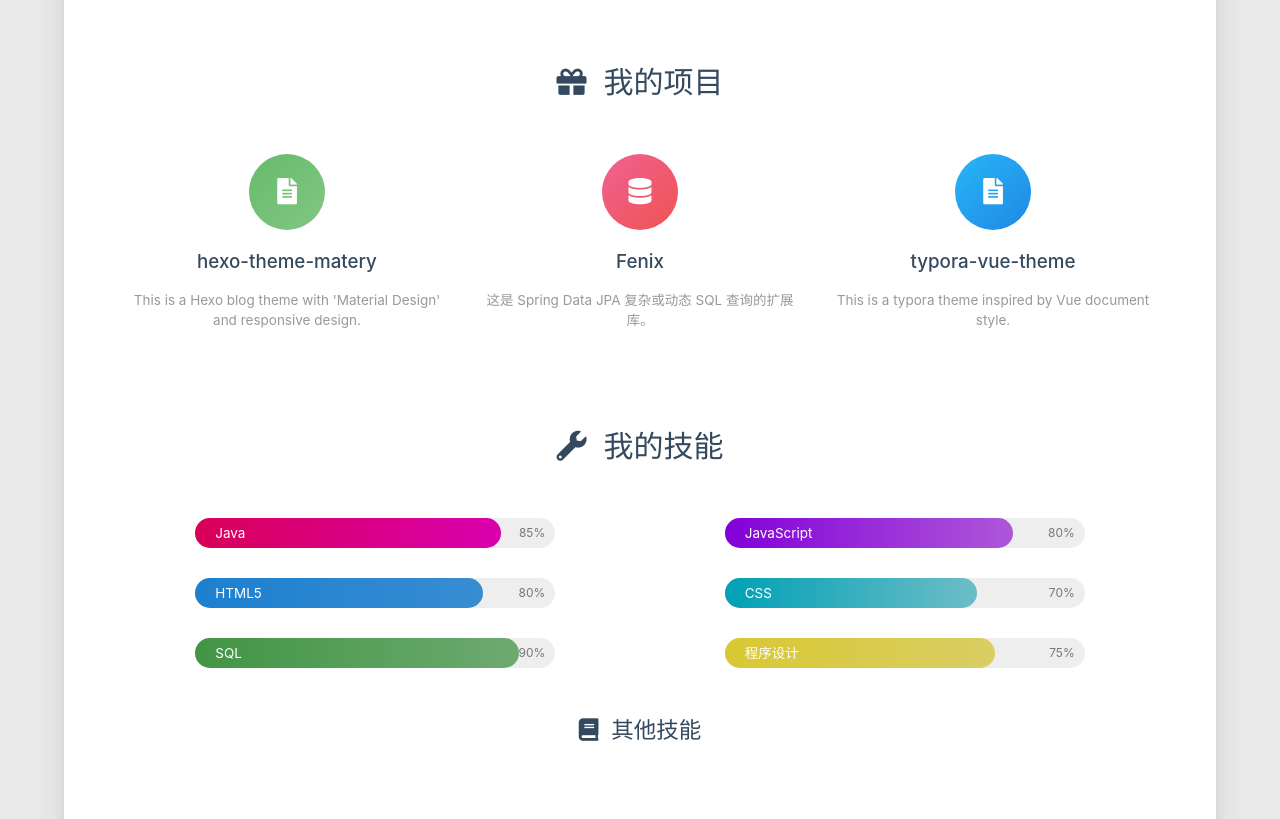
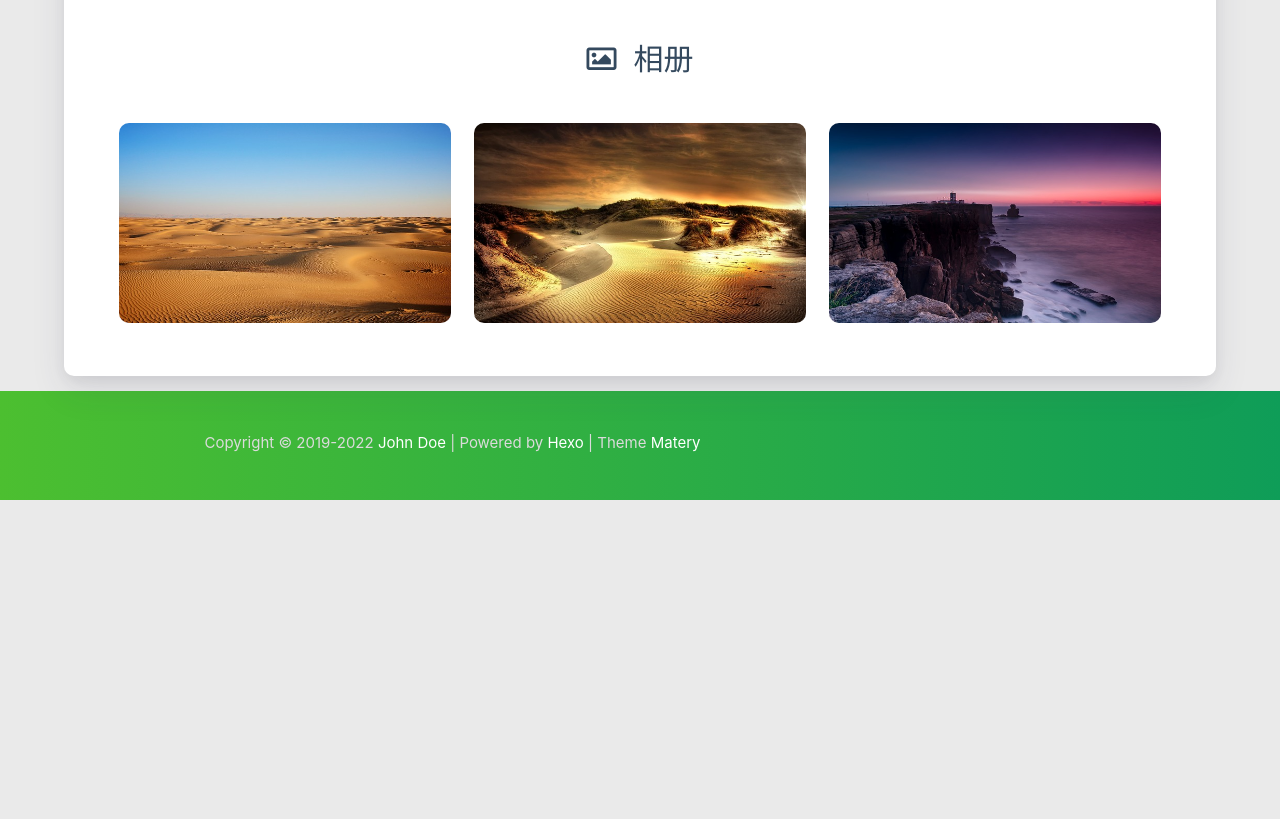
Before and after one commit to zmo6/zmo6.github.io, a plain HTML site: page about/index.html in a window 1280 px wide. Shown: the part 1341-2160 px from the top of the page. After the commit the page ends 1841 px from the top, so only its background shows below. Drawn offline with nearby package versions, Linux system fonts and the light colour scheme; some packages are replaced by stand-ins of ours; a script that the page names is missing.

Commit message:
Site updated: 2022-09-08 14:38:27

```diff
--- a/about/index.html
+++ b/about/index.html
@@ -550,149 +550,6 @@
 
 
 
-<div class="my-projects">
-    <div class="title center-align" data-aos="zoom-in-up">
-        <i class="fas fa-gift"></i>&nbsp;&nbsp;我的项目
-    </div>
-    <div class="row">
-
-
-        <div class="col s12 m6 l4" data-aos="fade-up">
-            <div class="info center-align">
-                <a href="http://github.com/blinkfox/hexo-theme-matery" class="icon"
-                   style="background: linear-gradient(to bottom right, #66BB6A 0%, #81C784 100%)" target="_blank">
-                    <i class="fas fa-file-alt"></i>
-                </a>
-                <div class="info-title">
-                    <a href="http://github.com/blinkfox/hexo-theme-matery" target="_blank">hexo-theme-matery</a>
-                </div>
-                <div class="info-desc">This is a Hexo blog theme with &#39;Material Design&#39; and responsive design.</div>
-            </div>
-        </div>
-
-        <div class="col s12 m6 l4" data-aos="fade-up">
-            <div class="info center-align">
-                <a href="https://github.com/blinkfox/fenix" class="icon"
-                   style="background: linear-gradient(to bottom right, #F06292 0%, #EF5350 100%)" target="_blank">
-                    <i class="fas fa-database"></i>
-                </a>
-                <div class="info-title">
-                    <a href="https://github.com/blinkfox/fenix" target="_blank">Fenix</a>
-                </div>
-                <div class="info-desc">这是 Spring Data JPA 复杂或动态 SQL 查询的扩展库。</div>
-            </div>
-        </div>
-
-        <div class="col s12 m6 l4" data-aos="fade-up">
-            <div class="info center-align">
-                <a href="https://github.com/blinkfox/typora-vue-theme" class="icon"
-                   style="background: linear-gradient(to bottom right, #29B6F6 0%, #1E88E5 100%)" target="_blank">
-                    <i class="fas fa-file-alt"></i>
-                </a>
-                <div class="info-title">
-                    <a href="https://github.com/blinkfox/typora-vue-theme" target="_blank">typora-vue-theme</a>
-                </div>
-                <div class="info-desc">This is a typora theme inspired by Vue document style.</div>
-            </div>
-        </div>
-
-
-    </div>
-</div>
-
-
-
-
-
-<div class="my-skills">
-    <div class="title center-align" data-aos="zoom-in-up">
-        <i class="fas fa-wrench"></i>&nbsp;&nbsp;我的技能
-    </div>
-    <div class="row">
-
-
-
-        <div class="col s12 m6 l6" data-aos="fade-up">
-            <div class="skillbar">
-                <div class="skillbar-title"
-                     style="background: linear-gradient(to right, #FF0066 0%, #FF00CC 100%); width: 85%">
-                    <span>Java</span>
-                </div>
-                <div class="skill-bar-percent">85%</div>
-            </div>
-        </div>
-
-
-        <div class="col s12 m6 l6" data-aos="fade-up">
-            <div class="skillbar">
-                <div class="skillbar-title"
-                     style="background: linear-gradient(to right, #9900FF 0%, #CC66FF 100%); width: 80%">
-                    <span>JavaScript</span>
-                </div>
-                <div class="skill-bar-percent">80%</div>
-            </div>
-        </div>
-
-
-        <div class="col s12 m6 l6" data-aos="fade-up">
-            <div class="skillbar">
-                <div class="skillbar-title"
-                     style="background: linear-gradient(to right, #2196F3 0%, #42A5F5 100%); width: 80%">
-                    <span>HTML5</span>
-                </div>
-                <div class="skill-bar-percent">80%</div>
-            </div>
-        </div>
-
-
-        <div class="col s12 m6 l6" data-aos="fade-up">
-            <div class="skillbar">
-                <div class="skillbar-title"
-                     style="background: linear-gradient(to right, #00BCD4 0%, #80DEEA 100%); width: 70%">
-                    <span>CSS</span>
-                </div>
-                <div class="skill-bar-percent">70%</div>
-            </div>
-        </div>
-
-
-        <div class="col s12 m6 l6" data-aos="fade-up">
-            <div class="skillbar">
-                <div class="skillbar-title"
-                     style="background: linear-gradient(to right, #4CAF50 0%, #81C784 100%); width: 90%">
-                    <span>SQL</span>
-                </div>
-                <div class="skill-bar-percent">90%</div>
-            </div>
-        </div>
-
-
-        <div class="col s12 m6 l6" data-aos="fade-up">
-            <div class="skillbar">
-                <div class="skillbar-title"
-                     style="background: linear-gradient(to right, #FFEB3B 0%, #FFF176 100%); width: 75%">
-                    <span>程序设计</span>
-                </div>
-                <div class="skill-bar-percent">75%</div>
-            </div>
-        </div>
-
-
-    </div>
-
-
-
-
-    <div class="other-skills chip-container" data-aos="zoom-in-up">
-        <div class="sub-title center-align"><i class="fa fa-book"></i>&nbsp;&nbsp;其他技能</div>
-        <div class="tag-chips center-align">
-
-        </div>
-    </div>
-
-
-</div>
-
 
 
 
```
Also changed, not shown: archives/2022/08/index.html (+2 -2 lines), archives/2022/index.html (+2 -2 lines), archives/index.html (+2 -2 lines).
